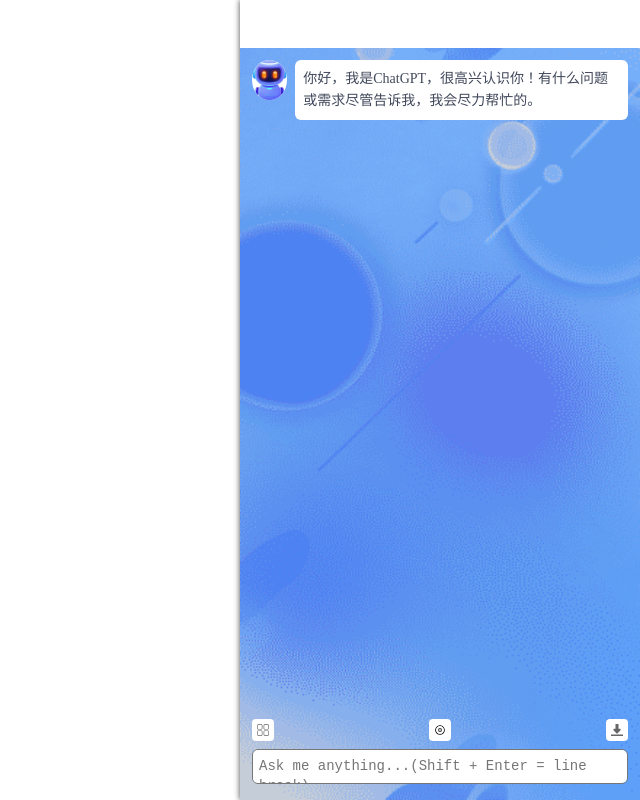
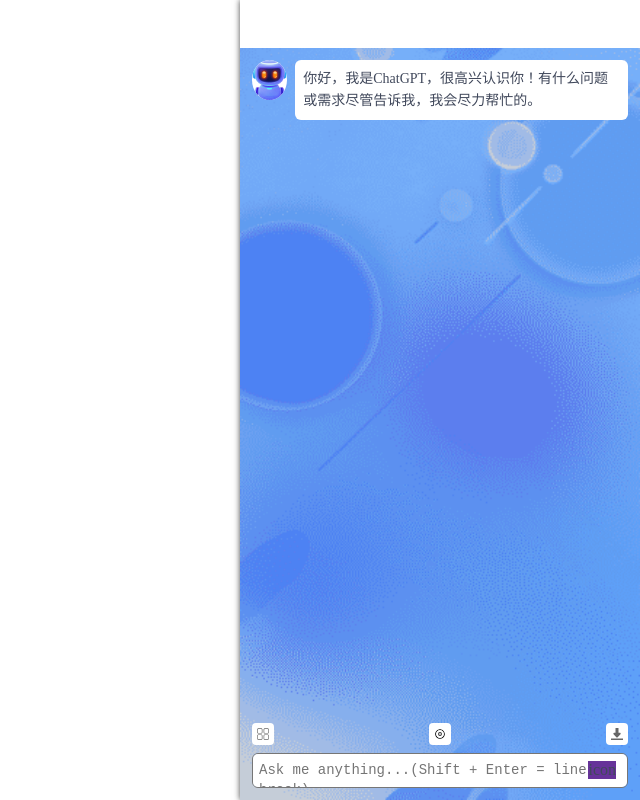
Before and after one commit to xwebing/smartRobot, a Vue app: page / in a window 1280 px wide. Shown: the whole page, without its empty margins (640-1280 px from the left). Built offline with nearby package versions, Linux system fonts and the light colour scheme.

Commit message:
fix user input

```diff
--- a/src/components/input/UserInput.vue
+++ b/src/components/input/UserInput.vue
@@ -7,6 +7,7 @@
       spellcheck="false"
       class="user-input-textarea"
     ></textarea>
+    <div class="robot-send">icon</div>
   </div>
 </template>
 <script lang="ts" setup>
@@ -55,7 +56,11 @@ const btnSend = async () => {
 
 </script>
 <style lang="less" scoped>
-.user-input textarea {
+.user-input {
+  position: relative;
+  display: flex;
+  transition: all 0.3s;
+  textarea {
     width: 100%;
     overflow-y: auto;
     overflow-x: hidden;
@@ -76,4 +81,27 @@ const btnSend = async () => {
       transition: height 0.3s;
     }
   }
+  .robot-send {
+    position: absolute;
+    transition: all 0.3s;
+    right: 12px;
+   // top: 50%;
+    bottom: 0;
+    transform: translateY(-50%);
+    background-color: rebeccapurple;
+  }
+}
+.user-input:has(textarea:focus) .robot-send {
+  background-color: rebeccapurple;
+  bottom: 0;
+  top: unset;
+  transform: translateY(-50%);
+}
+.user-input:has(textarea:not(:focus)) .robot-send {
+  // background-color: rebeccapurple;
+  // bottom: unset;
+  // top: 50%;
+  // transform: translateY(-50%);
+}
+
 </style>
```
Lines whose indentation alone changed are shown as unchanged.
